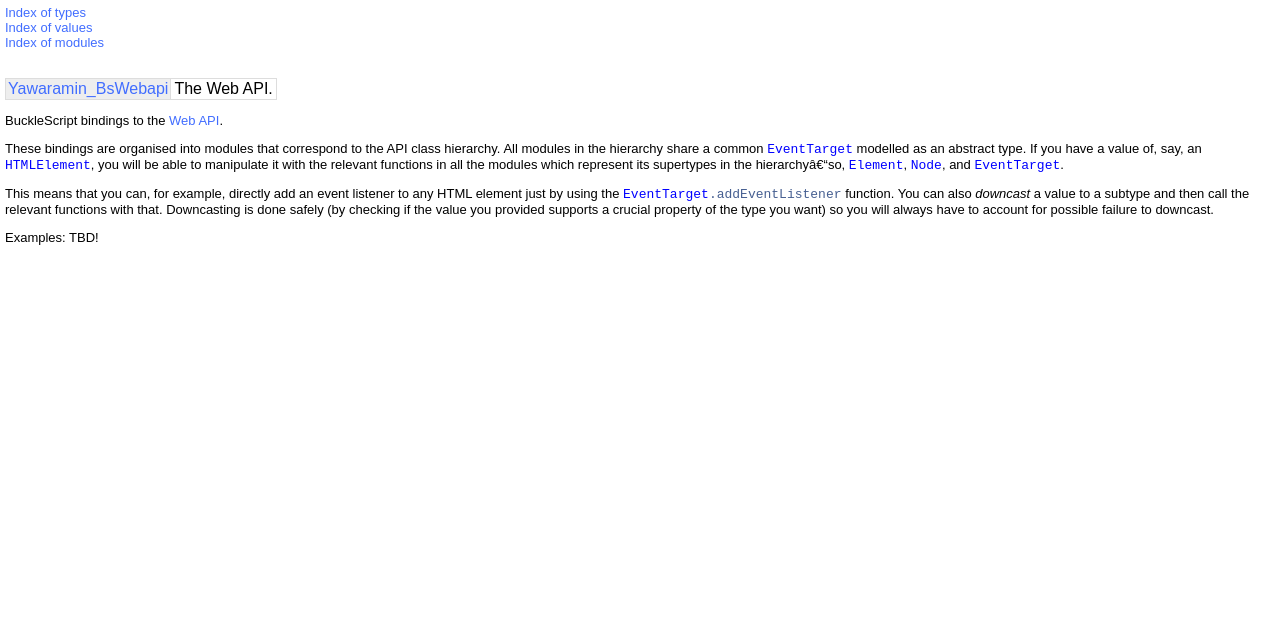
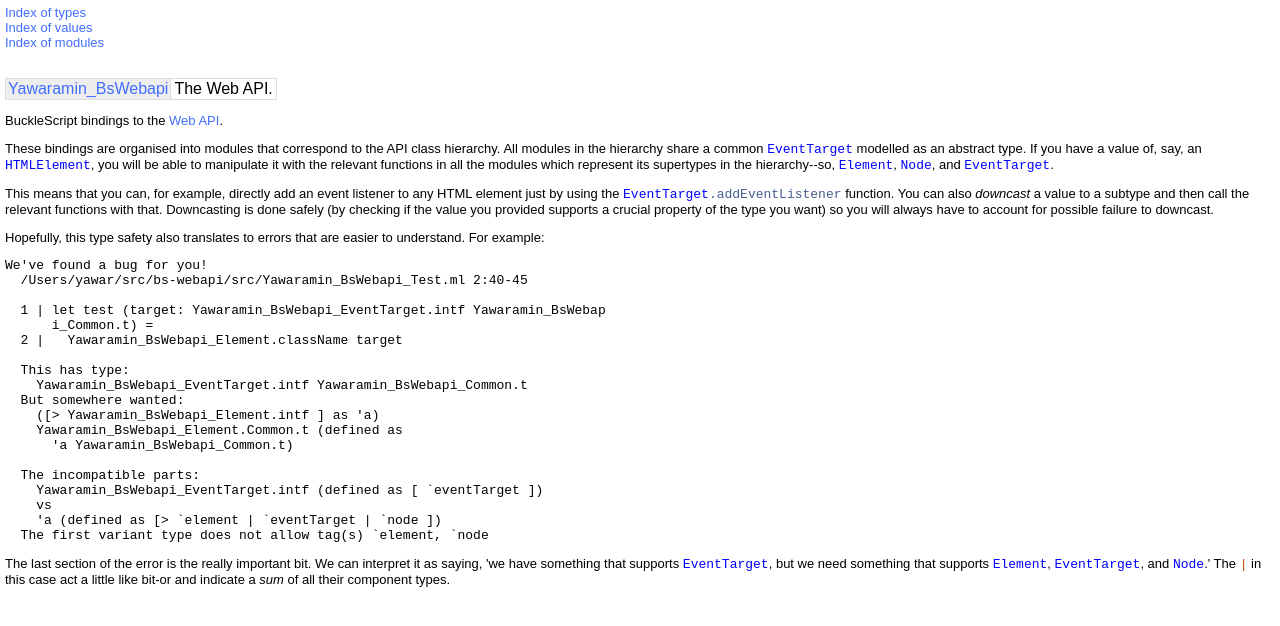
Before and after one commit to yawaramin/bs-webapi, a website: page docs/index.html in a window 1280 px wide. Drawn offline with Linux system fonts and the light colour scheme.

Commit message:
Give example of how type errors are (hopefully) easier to understand

```diff
--- a/bsconfig.json
+++ b/bsconfig.json
@@ -8,5 +8,6 @@
     "module": "commonjs",
     "in-source": true
   },
-  "suffix": ".bs.js"
+  "suffix": ".bs.js",
+  "bsc-flags": ["-bs-super-errors"]
 }
--- a/docs/index.html
+++ b/docs/index.html
@@ -40,7 +40,7 @@ class hierarchy. All modules in the hierarchy share a common
 <code class="code"><span class="constructor">EventTarget</span></code> modelled as an abstract type. If you have a value of, say,
 an <code class="code"><span class="constructor">HTMLElement</span></code>, you will be able to manipulate it with the relevant
 functions in all the modules which represent its supertypes in the
-hierarchy–so, <code class="code"><span class="constructor">Element</span></code>, <code class="code"><span class="constructor">Node</span></code>, and <code class="code"><span class="constructor">EventTarget</span></code>.
+hierarchy--so, <code class="code"><span class="constructor">Element</span></code>, <code class="code"><span class="constructor">Node</span></code>, and <code class="code"><span class="constructor">EventTarget</span></code>.
 <p>
 
 This means that you can, for example, directly add an event listener to
@@ -52,6 +52,35 @@ want) so you will always have to account for possible failure to
 downcast.
 <p>
 
-Examples: TBD!<br>
+Hopefully, this type safety also translates to errors that are easier to
+understand. For example:
+<p>
+
+<pre class="verbatim">We've found a bug for you!
+  /Users/yawar/src/bs-webapi/src/Yawaramin_BsWebapi_Test.ml 2:40-45
+
+  1 | let test (target: Yawaramin_BsWebapi_EventTarget.intf Yawaramin_BsWebap
+      i_Common.t) =
+  2 |   Yawaramin_BsWebapi_Element.className target
+
+  This has type:
+    Yawaramin_BsWebapi_EventTarget.intf Yawaramin_BsWebapi_Common.t
+  But somewhere wanted:
+    ([&gt; Yawaramin_BsWebapi_Element.intf ] as 'a)
+    Yawaramin_BsWebapi_Element.Common.t (defined as
+      'a Yawaramin_BsWebapi_Common.t)
+
+  The incompatible parts:
+    Yawaramin_BsWebapi_EventTarget.intf (defined as [ `eventTarget ])
+    vs
+    'a (defined as [&gt; `element | `eventTarget | `node ])
+  The first variant type does not allow tag(s) `element, `node</pre>
+<p>
+
+The last section of the error is the really important bit. We can
+interpret it as saying, 'we have something that supports <code class="code"><span class="constructor">EventTarget</span></code>,
+but we need something that supports <code class="code"><span class="constructor">Element</span></code>, <code class="code"><span class="constructor">EventTarget</span></code>, and
+<code class="code"><span class="constructor">Node</span></code>.' The <code class="code"><span class="keywordsign">|</span></code> in this case act a little like bit-or and indicate a
+<i>sum</i> of all their component types.<br>
 </body>
 </html>
```
Also changed, not shown: 1 other file.
